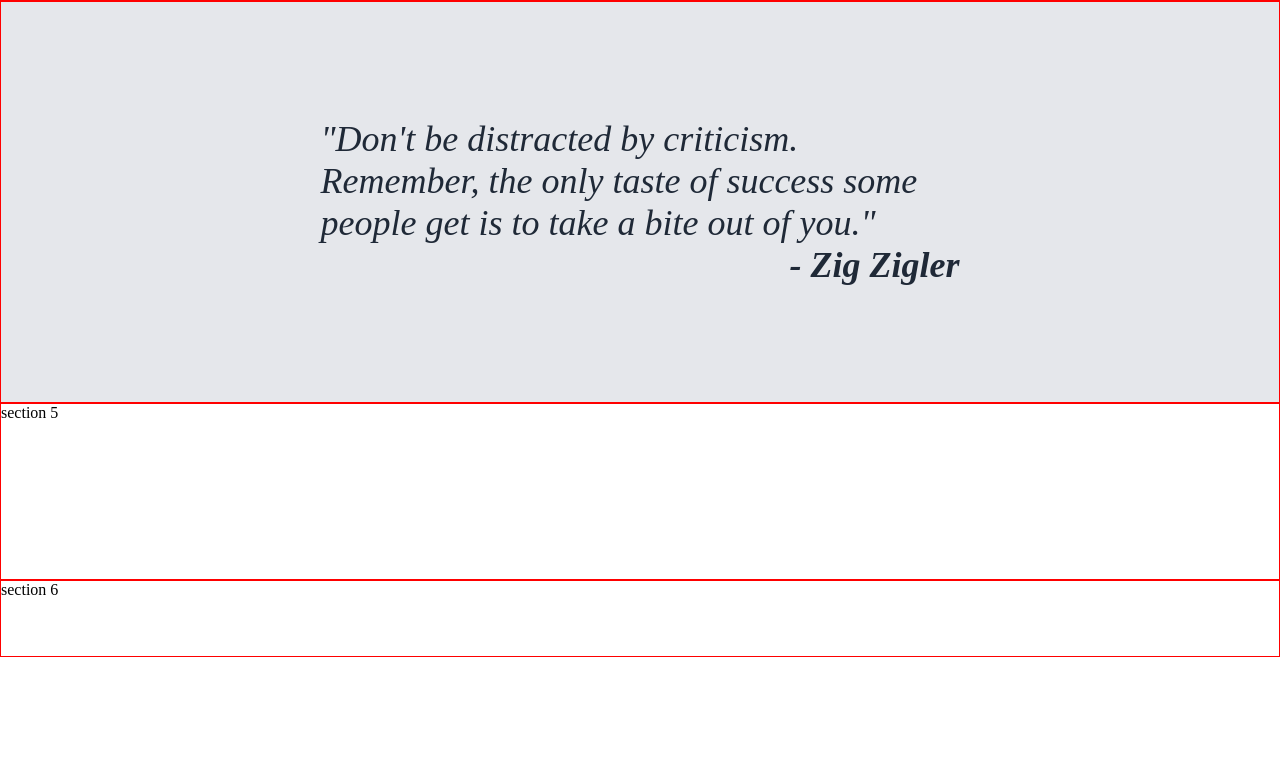
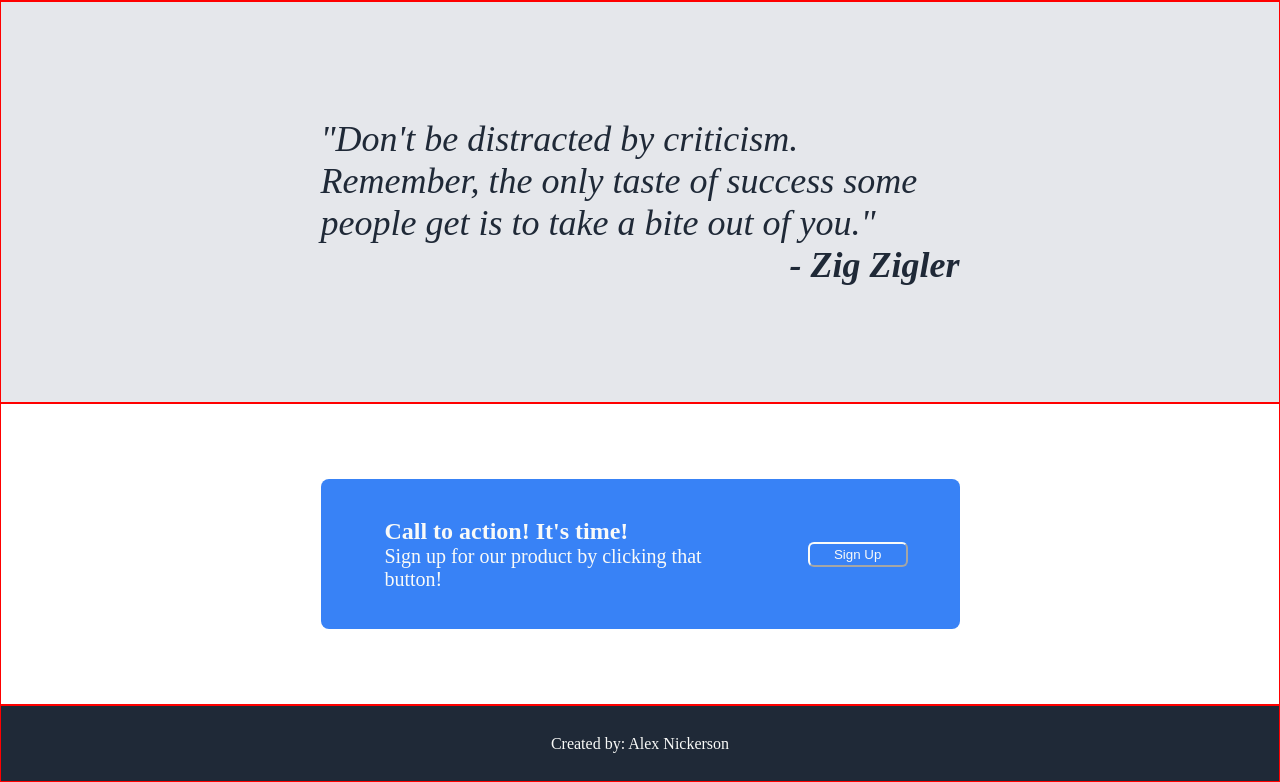
Before and after one commit to alex-nickerson/Car-Booking-Service, a plain HTML site: page index.html in a window 1280 px wide. Shown: the part 930-1712 px from the top of the page. Before the commit the page ends 1587 px from the top, so only its background shows below. Drawn offline with Linux system fonts and the light colour scheme.

Commit message:
Added anchor to header links. Changed cursor to pointer for buttons. Created a pop-up style div on section 5.

```diff
--- a/index.html
+++ b/index.html
@@ -13,9 +13,9 @@
                 <h3>Header Logo</h3>
             </div>
             <div class="sub-one-two">
-                <p>Header 1</p>
-                <p>Header 2</p>
-                <p>Header 3</p>
+                <a href=""><p>Header link 1</p></a>
+                <a href=""><p>Header link 2</p></a>
+                <a href=""><p>Header link 3</p></a>
             </div>
         </div>
         <div class=container id="two">
@@ -60,8 +60,18 @@
                 <h6>- Zig Zigler</h6>
             </div>
         </div>
-        <div class=container id="five">section 5</div>
-        <div class=container id="six">section 6</div>
+        <div class=container id="five">
+            <div class="sub-five-one">
+                <div class="action-text">
+                    <p class="p1">Call to action! It's time!</p>
+                    <p class="p2">Sign up for our product by clicking that button!</p>
+                </div>
+                <button>Sign Up</button>
+            </div>
+        </div>
+        <div class=container id="six">
+            <p>Created by: Alex Nickerson</p>
+        </div>
     </div>
 </body>
 </html>
--- a/style.css
+++ b/style.css
@@ -1,5 +1,10 @@
 *{
     margin: auto;
+}
+
+a{
+    text-decoration: none;
+    color: #F9FAF8;
 }
 
 .hero{
@@ -71,6 +76,7 @@
     border-radius: 6px;
     width: 100px;
     padding: 3px;
+    cursor: pointer;
 }
 
 .sub-two-two{
@@ -145,9 +151,47 @@
 }
 
 #five{
- height: 175px;
+ height: 300px;
+}
+
+.sub-five-one{
+    background-color: #3882F6;
+    border-radius: 8px;
+    width: 50%;
+    height: 50%;
+    display: flex;
+}
+
+.sub-five-one p{
+    color: #F9FAF8;
+}
+
+.sub-five-one button{
+    background-color: transparent;
+    color: #F9FAF8;
+    border-color: #F9FAF8;
+    border-radius: 6px;
+    width: 100px;
+    padding: 3px;
+    cursor: pointer;
+}
+
+.sub-five-one .action-text{
+    margin-left: 10%;
+    width: 50%;
+}
+
+.p1{
+    font-weight: bold;
+    font-size: 24px;
+}
+
+.p2{
+    font-size: 20px;
 }
 
 #six{
     height: 75px;
+    background-color: #1F2937;
+    color: #F9FAF8
 }
```
